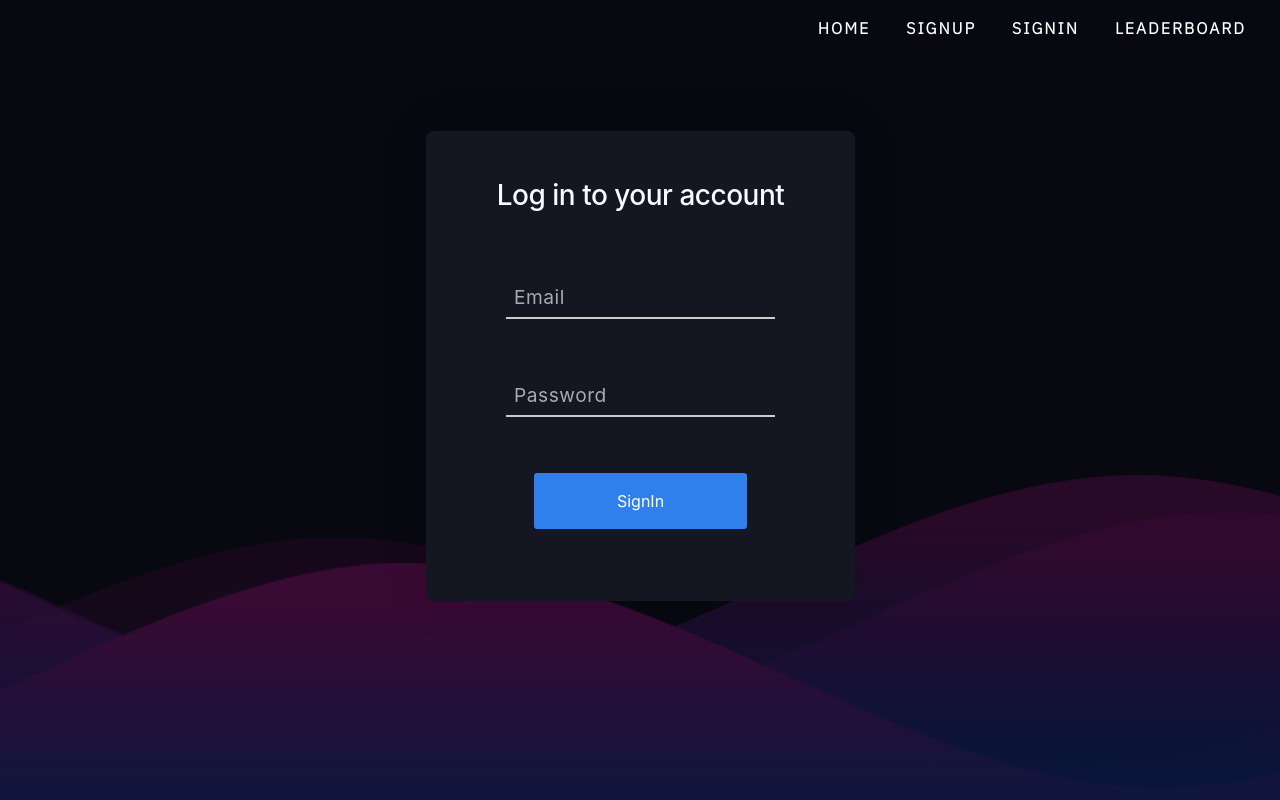
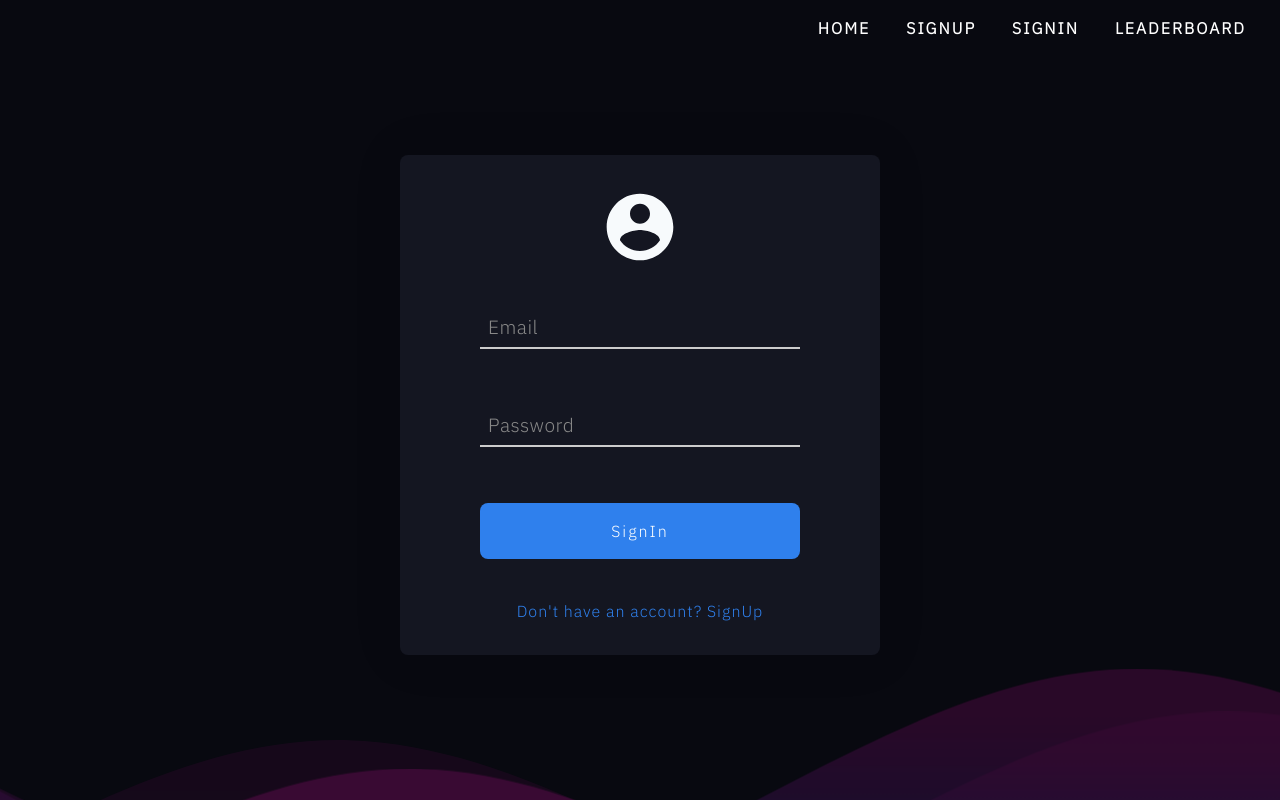
Before and after one commit to kg-kartik/CryptX, a React (Create React App) app in the folder client/: page /signin in a window 1280 px wide. Shown: the top 800 px of the page. Built offline with nearby package versions, Linux system fonts and the light colour scheme.

Commit message:
some styling changes

```diff
--- a/client/src/components/SignInNew.jsx
+++ b/client/src/components/SignInNew.jsx
@@ -10,15 +10,17 @@ import {
 import PropTypes from "prop-types";
 import InputContainer from "../elements/InputContainer";
 import ButtonContainer from "../elements/ButtonContainer";
+import AccountCircleIcon from '@material-ui/icons/AccountCircle';
 import Waves from "../elements/Waves";
 import Navbar from "../layouts/Navbar";
 import theme from "../styles/themes";
 
 const Container = styled.div`
-	height: 100vh;
 	display: grid;
+	font-family: "IBM Plex Sans", sans-serif;
+	margin: 2rem 0;
+	height:100vh;
 	place-items:center;
-	font-family: -apple-system, BlinkMacSystemFont, 'Segoe UI', Roboto, Oxygen, Ubuntu, Cantarell, 'Open Sans', 'Helvetica Neue', sans-serif;
 	letter-spacing:-0.5px;
 	background: ${theme.mainBackground};
 	color: ${theme.cardFontColor};
@@ -39,10 +41,18 @@ const LoginContainer = styled(animated.div)`
 	max-width: 90%;
 	opacity: 1;
 `
-const Heading = styled.h3`
-	padding: 1rem;
-	text-align:center;
+const Heading = styled.div`
+	.icon{
+		font-size:5rem;
+	}
 `
+
+const SignUpText = styled.a`
+	font-size:1rem;
+	letter-spacing:1px;
+	color:rgb(47, 128, 237);
+`
+
 const EmailContainer = styled.div`
 	padding: 1rem;
 `
@@ -89,7 +99,8 @@ const SignInNew = ({ loginUser, auth }) => {
 					style={{ transform: props.xys.interpolate(trans) }}
 				>
 					<Heading>
-						Log in to your account
+						<AccountCircleIcon className="icon" />
+						{/* Log in to your account */}
 					</Heading>
 					<EmailContainer>
 						<InputContainer>
@@ -141,8 +152,11 @@ const SignInNew = ({ loginUser, auth }) => {
 						clickEvent={e => login(e)}
 						type="submit"
 					/>
+					<SignUpText href="/signup">
+						Don't have an account? SignUp
+					</SignUpText>
 				</LoginContainer>
-				<Waves/>
+				<Waves signin={true}/>
 			</Container>
 		</>
 	)
--- a/client/src/components/SignUpNew.jsx
+++ b/client/src/components/SignUpNew.jsx
@@ -6,14 +6,16 @@ import { registerUser } from "../actions/authActions";
 import { useHistory } from "react-router-dom";
 import PropTypes from "prop-types";
 import InputContainer from "../elements/InputContainer";
+import AccountCircleIcon from '@material-ui/icons/AccountCircle';
 import ButtonContainer from "../elements/ButtonContainer";
 import Waves from "../elements/Waves";
 import Navbar from "../layouts/Navbar";
 import theme from "../styles/themes";
 
 const Container = styled.div`
-	height: 100vh;
+	margin: 2rem 0;
 	display: grid;
+	height:100vh;
 	place-items:center;
 	font-family: -apple-system, BlinkMacSystemFont, 'Segoe UI', Roboto, Oxygen, Ubuntu, Cantarell, 'Open Sans', 'Helvetica Neue', sans-serif;
 	letter-spacing:-0.5px;
@@ -24,6 +26,7 @@ const Container = styled.div`
 
 const LoginContainer = styled(animated.div)`
 	display: flex;
+	width:40vw;
 	flex-direction:column;
 	align-items:center;
 	justify-content:center;
@@ -36,15 +39,26 @@ const LoginContainer = styled(animated.div)`
 	max-width: 90%;
 	opacity: 1;
 `
-const Heading = styled.h3`
-	padding: 1rem;
-	text-align:center;
+
+const Heading = styled.div`
+	.icon{
+		margin-top:1rem;
+		font-size:5rem;
+	}
 `
+
 const DataContainer = styled.div`
 	padding: 0.5rem;
 `
 const PasswordContainer = styled.div`
 	padding: 0.5rem;
+`
+
+const SignInText = styled.div`
+	font-size:1rem;
+	letter-spacing:1px;
+	font-family: "IBM Plex Sans", sans-serif;
+	color:rgb(47, 128, 237);
 `
 
 const SignUpNew = ({ registerUser, auth }) => {
@@ -92,7 +106,7 @@ const SignUpNew = ({ registerUser, auth }) => {
 					style={{ transform: props.xys.interpolate(trans) }}
 				>
 					<Heading>
-						Create an account
+						<AccountCircleIcon className="icon"/>
 					</Heading>
 					<DataContainer>
 						<InputContainer>
@@ -184,6 +198,11 @@ const SignUpNew = ({ registerUser, auth }) => {
 						clickEvent={e => saveDetails(e)}
 						type="submit"
 					/>
+					<SignInText>
+							<a href="/signin">
+								Already signed up? Login
+							</a>
+					</SignInText>
 				</LoginContainer>
 				<Waves />
 			</Container>
--- a/client/src/elements/ButtonContainer.jsx
+++ b/client/src/elements/ButtonContainer.jsx
@@ -15,12 +15,15 @@ const Button = styled.button`
 	background: none;
 	border: none;
 	color: #fff;
+	font-family: "IBM Plex Sans", sans-serif;
+	letter-spacing:2px;
 	font-size: 1rem;
+	width:25vw;
 	cursor: pointer;
 	margin: 1.5rem 2rem;
 	background: rgb(47, 128, 237);
 	transition: transform 0.3s ease;
-	border-radius: 0.2rem;
+	border-radius: 0.5rem;
 	transition: box-shadow 0.3s ease;
 	&:hover{
 		box-shadow: rgb(47 128 237 / 31%) 0px 0px 10px;
--- a/client/src/elements/InputContainer.jsx
+++ b/client/src/elements/InputContainer.jsx
@@ -1,7 +1,6 @@
 import styled from "styled-components";
 
 const InputContainer = styled.div`
-
 	display: inline-block;
 	position: relative;
 	text-align: start;
@@ -9,7 +8,8 @@ const InputContainer = styled.div`
 
 	.styled-input {
 		border-bottom: 2px solid #ccc !important;
-		width:100%;
+		font-family: "IBM Plex Sans", sans-serif;
+		width:25vw;
 		font-size: 1em;
 		font-weight: 600;
 		padding: 0.5em 0.5em;
@@ -17,7 +17,7 @@ const InputContainer = styled.div`
 		background: transparent;
 		color: white !important;
 		caret-color: #888 !important;
-		letter-spacing: 0.5px;
+		letter-spacing: 1px;
 		&:focus{
 			outline:none;
 		}
@@ -96,8 +96,9 @@ const InputContainer = styled.div`
 		font-size: 1.2rem;
 		left: 0.5rem;
 		top: 0.4rem;
+		font-family: "IBM Plex Sans", sans-serif;
 		width: 100%;
-		color: #aaa;
+		color: #888;
 		transition: 0.3s;
 		z-index: -1;
 		letter-spacing: 0.5px;
@@ -108,7 +109,7 @@ const InputContainer = styled.div`
 		top: -1.5rem;
 		left: 0;
 		font-size: 12px;
-		color: white;
+		color: #aaa;
 		transition: 0.3s;
 	}
 `
--- a/client/src/elements/Waves.jsx
+++ b/client/src/elements/Waves.jsx
@@ -8,10 +8,11 @@ const WavesContainer = styled.div`
 
 	.waves {
 		position: absolute;
-		bottom: 0;
+		// bottom:${(props) => props.signin ? -10 : -50}vh;
+		bottom:-30vh;
 		left: 0;
 		width: 100%;
-		height: 350px;
+		height: 50vh;
 	}
 
 	/* Animation */
@@ -54,9 +55,10 @@ const WavesContainer = styled.div`
 	}
 `
 
-const Waves = () => {
+const Waves = (props) => {
+	console.log(props.signin,"props");
 	return (
-		<WavesContainer>
+		<WavesContainer signin={true}>
 			<svg className="waves" xmlns="http://www.w3.org/2000/svg" viewBox="0 24 150 28" preserveAspectRatio="none">
 				<defs>
 					<linearGradient id="wave-gradient" gradientTransform="rotate(90)">
```
